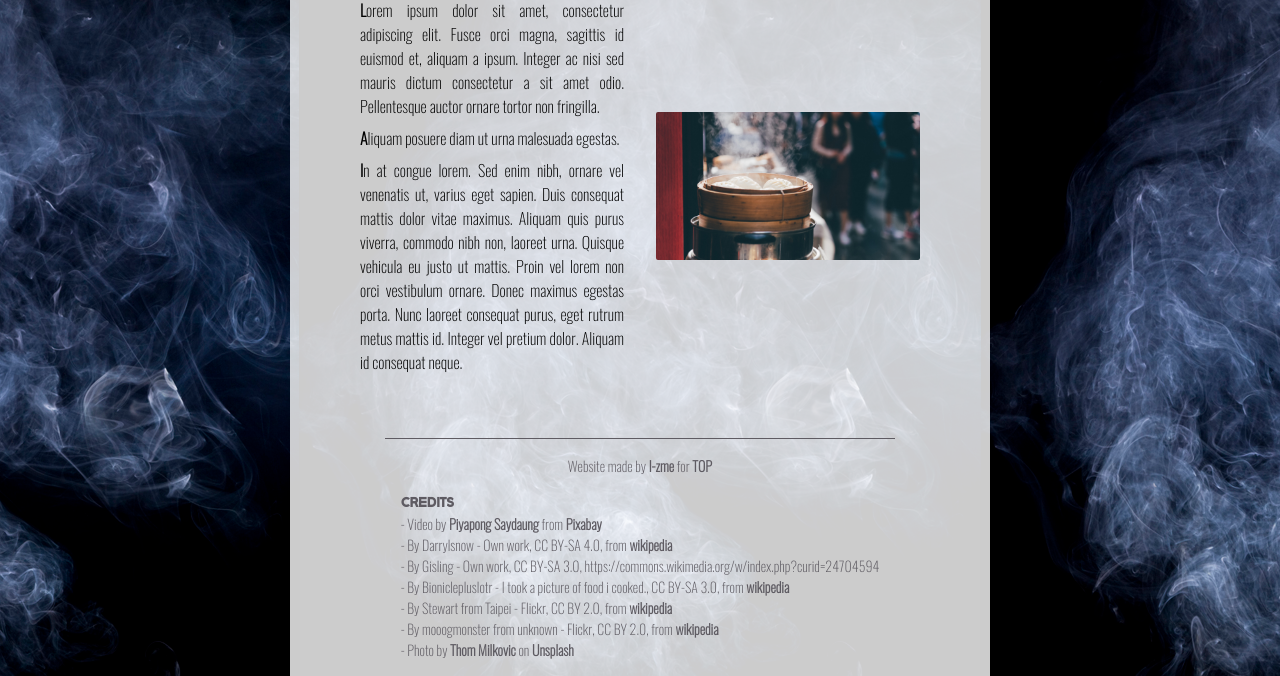
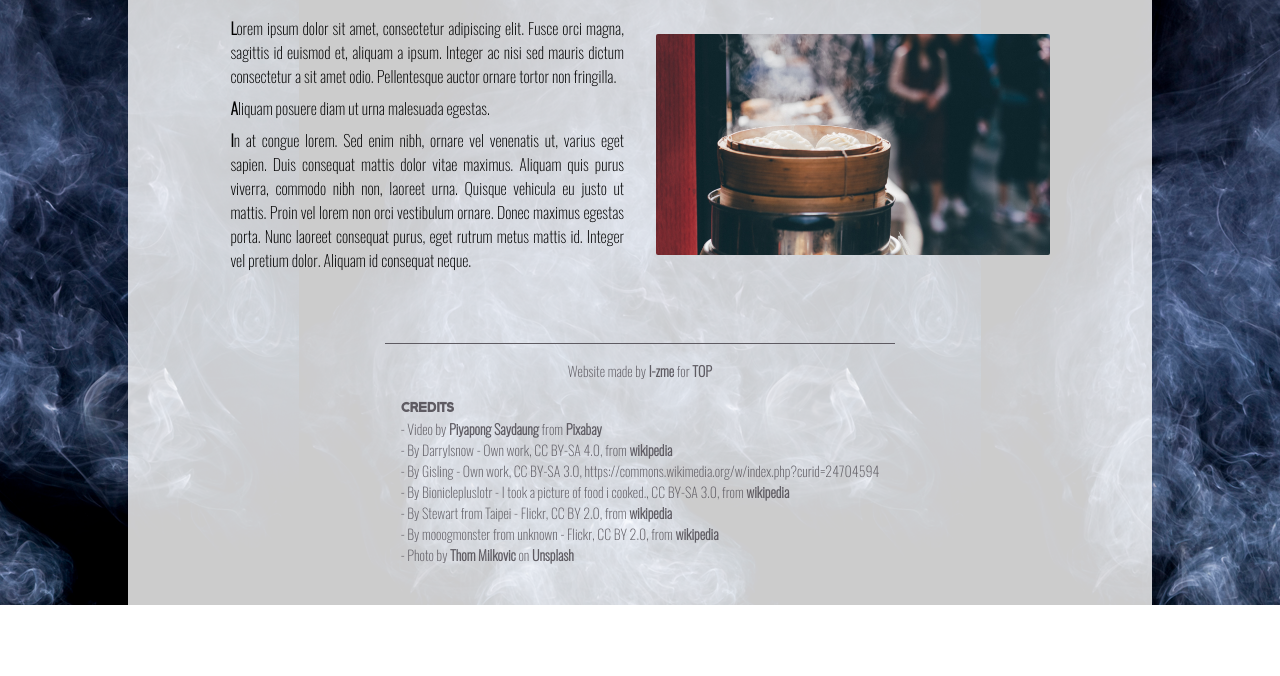
Before and after one commit to I-zme/restaurant, a website built with webpack: page dist/index.html in a window 1280 px wide. Shown: the part 195-871 px from the top of the page. After the commit the page ends 800 px from the top, so only its background shows below. Built offline with nearby package versions, Linux system fonts and the light colour scheme.

Commit message:
Change size after browser check

```diff
--- a/src/style.css
+++ b/src/style.css
@@ -135,7 +135,7 @@ body {
   display: grid;
   grid-template-rows: max-content max-content auto;
   justify-items: center;
-  width: clamp(320px, 80%, 700px);
+  width: max(320px, 80%);
   min-height: 100%;
   height: fit-content;
   margin: 0 auto;
```
